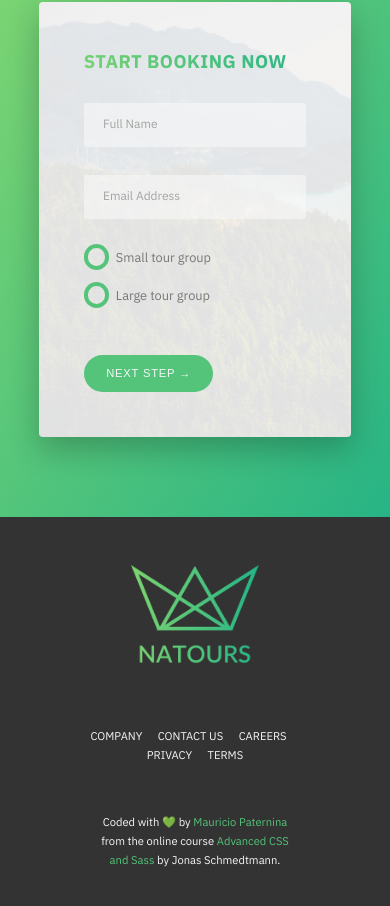
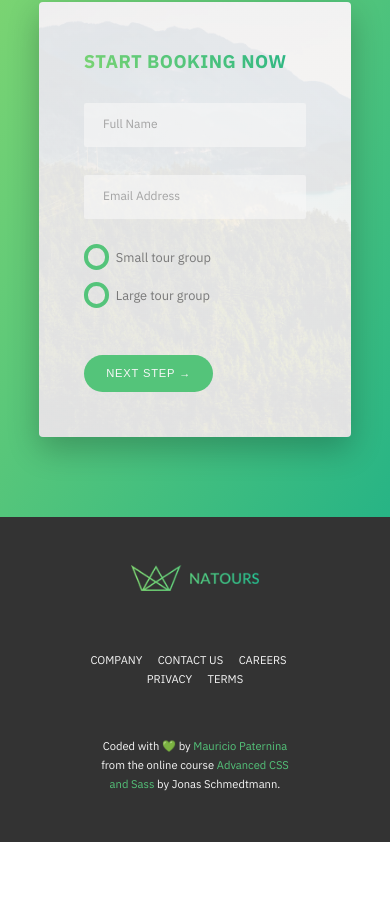
Before and after one commit to spaceinvadev/advanced-css-course, a website: page natours/index.html in a window 390 px wide. Shown: the part 6129-7035 px from the top of the page. After the commit the page ends 6971 px from the top, so only its background shows below. Drawn offline with Linux system fonts and the light colour scheme.

Commit message:
Add responsiveness to footer's logo

```diff
--- a/natours/index.html
+++ b/natours/index.html
@@ -504,11 +504,23 @@
 
     <footer class="footer">
       <div class="footer__logo-box">
-        <img
-          src="./assets/logo-green-2x.png"
-          alt="Natours Logo in green"
-          class="footer__logo"
-        />
+        <picture class="footer__logo">
+          <source
+            srcset="
+              ./assets/logo-green-small-1x.png 1x,
+              ./assets/logo-green-small-2x.png 2x
+            "
+            media="(max-width: 37.5em)"
+          />
+          <img
+            srcset="
+              ./assets/logo-green-1x.png 1x,
+              ./assets/logo-green-2x.png 2x
+            "
+            alt="Natours Logo in green"
+            class="footer__logo"
+          />
+        </picture>
       </div>
 
       <div class="row">
```
Also changed, not shown: natours/assets/logo-green-1x.png (added), natours/assets/logo-green-small-1x.png (added), natours/assets/logo-green-small-2x.png (added).
